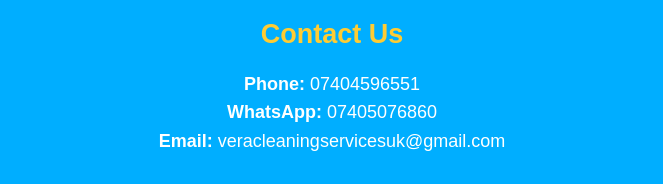
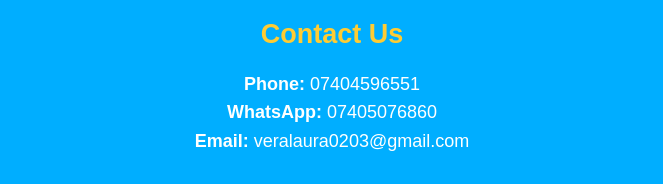
Before and after one commit to KareemSab278/CleaningServiceWebsite, a plain HTML site: page index.html in a window 1280 px wide. Shown: the part 3112-3296 px from the top of the page, without its empty margins (308-971 px from the left). Drawn offline with nearby package versions, Linux system fonts and the light colour scheme.

Commit message:
Update index.html
updated the client's email address

```diff
--- a/index.html
+++ b/index.html
@@ -199,7 +199,8 @@
 <footer class="footer-section">
   <div class="contact-info">
     <h2 style="color: #ffcc33;">Contact Us</h2>
-    <p><b>Phone:</b> 07404596551 <br><b> WhatsApp:</b> 07405076860 <br><b>Email:</b> veracleaningservicesuk@gmail.com</p><br>
+    <p><b>Phone:</b> 07404596551 <br><b> WhatsApp:</b> 07405076860 <br><b>Email:</b> veralaura0203@gmail.com</p><br>
+
     <p style="color: #ffcc33;">&copy; 2025 Vera Cleaning Ltd.</p>
   </div>
 </footer>
```
